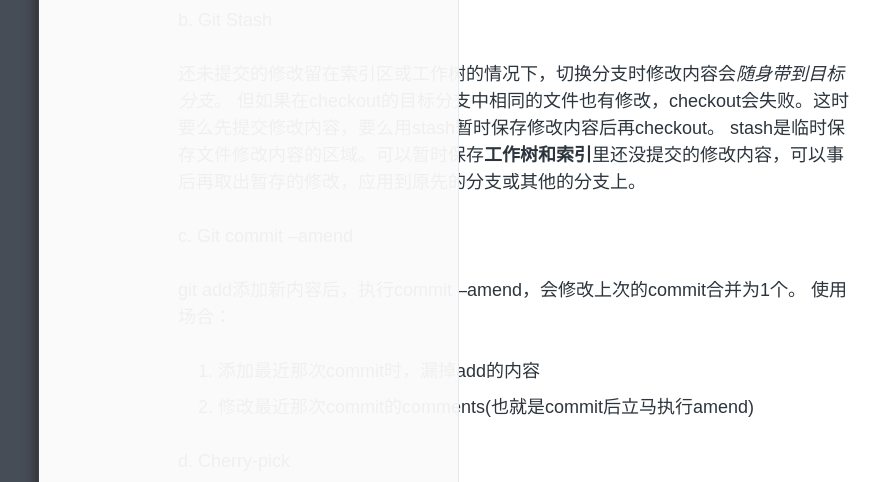
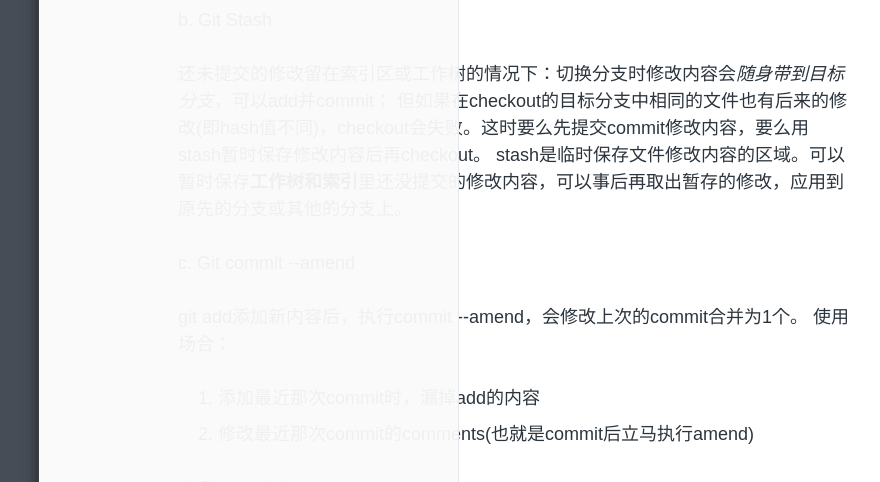
Before and after one commit to wykvictor/wykvictor.github.io, a Jekyll site: the page built from _posts/resources/2015-11-26-Git-Command.md, in a window 1280 px wide, cut to the strip 667-1149 px from the top of the page. Shown: the whole strip, without its empty margins (126-1006 px from the left). Built offline with Jekyll 4.4.1, drawn with Linux system fonts in a browser that asks for light colours; some of the changed text lies outside the part shown.

Commit message:
fix git command bug

```diff
--- a/_posts/resources/2015-11-26-Git-Command.md
+++ b/_posts/resources/2015-11-26-Git-Command.md
@@ -15,12 +15,12 @@
 图中HEAD~指定HEAD之前的第几次提交记录。HEAD^指定使用哪个父节点
 
 ####  b. Git Stash
-还未提交的修改留在索引区或工作树的情况下，切换分支时修改内容会*随身带到目标分支*。
-但如果在checkout的目标分支中相同的文件也有修改，checkout会失败。这时要么先提交修改内容，要么用stash暂时保存修改内容后再checkout。
+还未提交的修改留在索引区或工作树的情况下：切换分支时修改内容会*随身带到目标分支*，可以add并commit；
+但如果在checkout的目标分支中相同的文件也有后来的修改(即hash值不同)，checkout会失败。这时要么先提交commit修改内容，要么用stash暂时保存修改内容后再checkout。
 stash是临时保存文件修改内容的区域。可以暂时保存**工作树和索引**里还没提交的修改内容，可以事后再取出暂存的修改，应用到原先的分支或其他的分支上。
 
-####  c. Git commit --amend
-git add添加新内容后，执行commit --amend，会修改上次的commit合并为1个。
+####  c. Git commit \-\-amend
+git add添加新内容后，执行commit \-\-amend，会修改上次的commit合并为1个。
 使用场合：
 1.  添加最近那次commit时，漏掉add的内容
 2.  修改最近那次commit的comments(也就是commit后立马执行amend)
```
